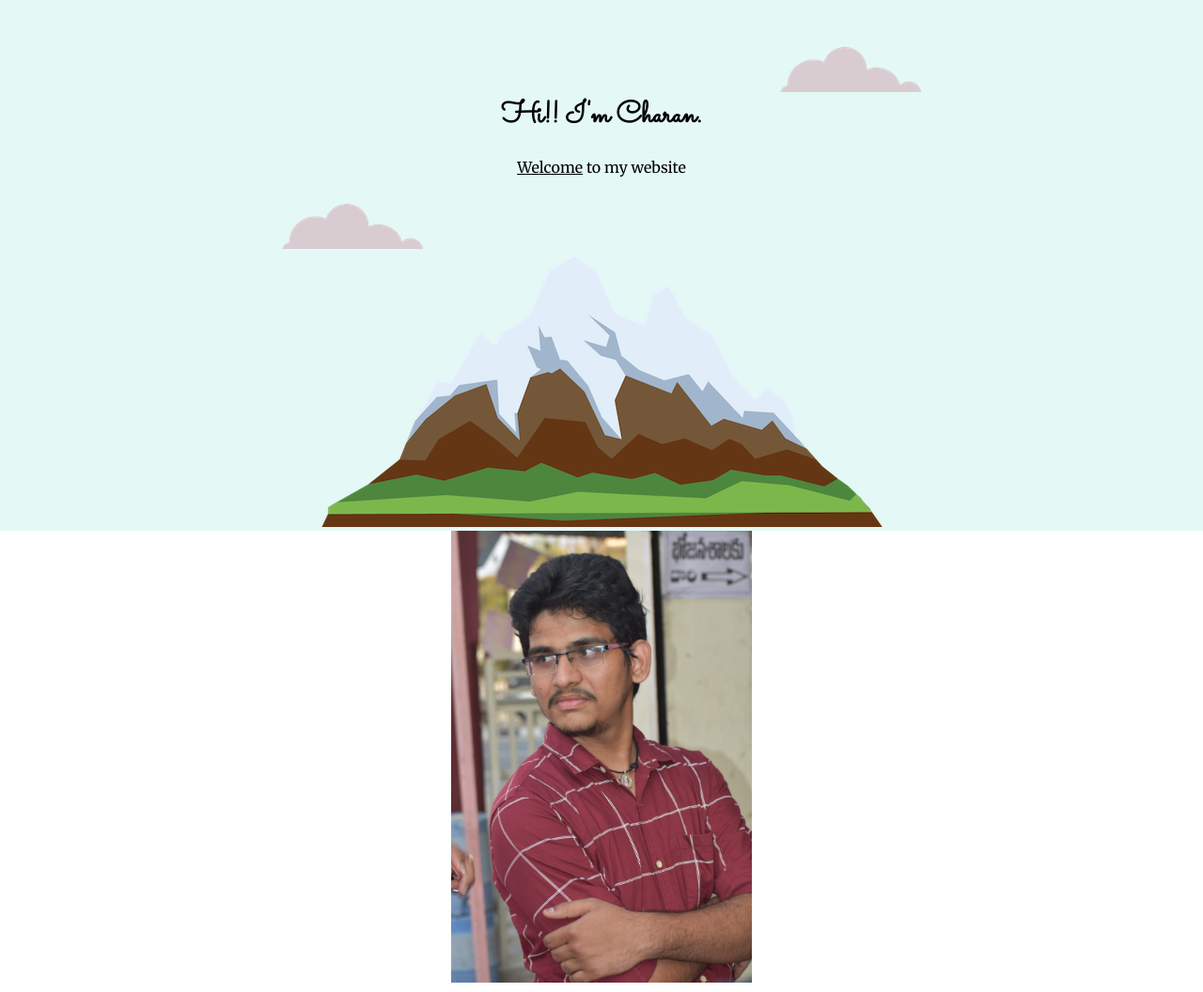
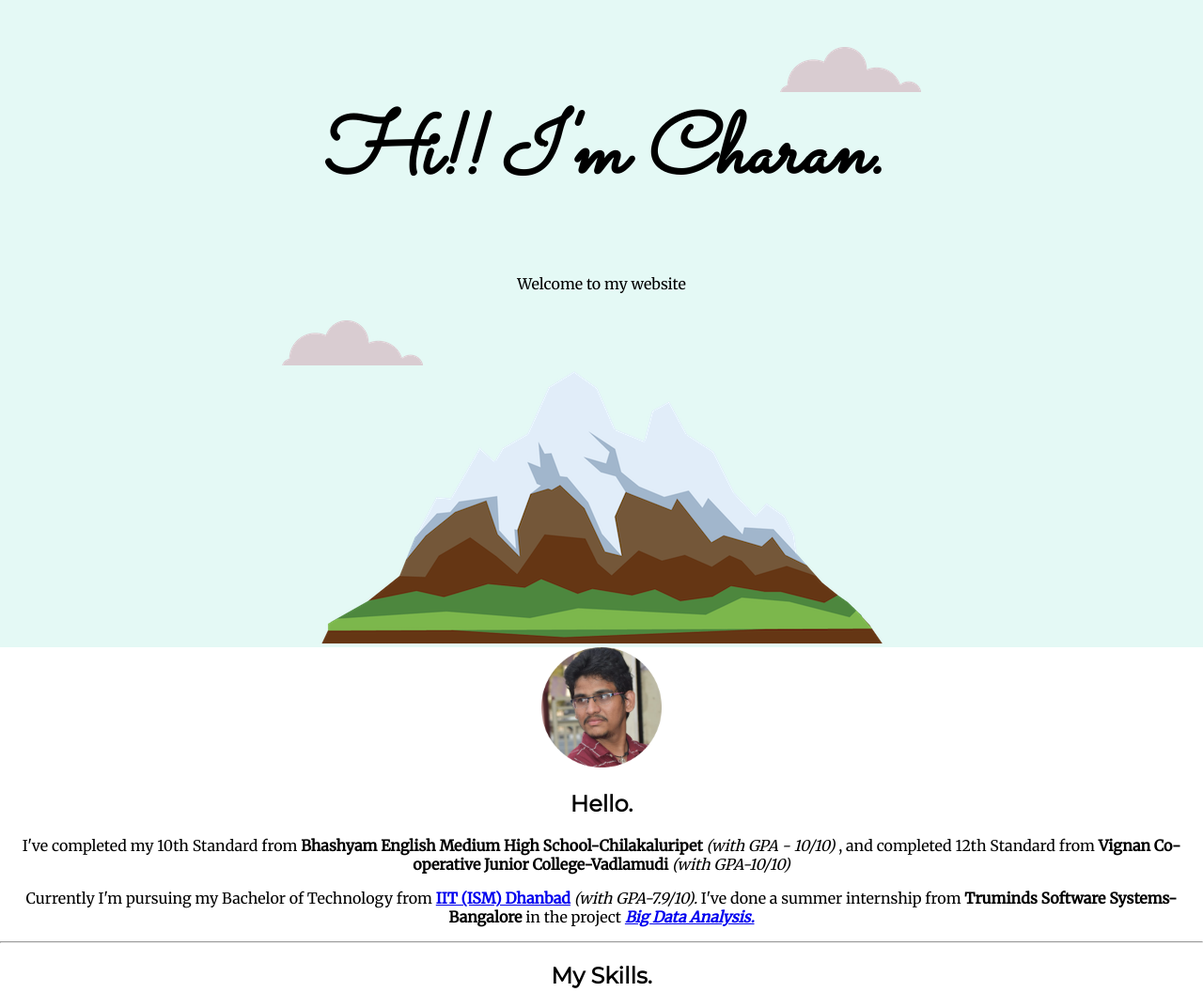
Before and after one commit to Charan-1111/Mysite, a plain HTML site: page index.html in a window 1280 px wide. Shown: the top 1056 px of the page at 94% size. Drawn offline with Linux system fonts and the light colour scheme.

Commit message:
second commit

```diff
--- a/css/styles.css
+++ b/css/styles.css
@@ -5,6 +5,7 @@ body{
 }
 
 h1{
+    font-size: 562.5%;
     margin-top: 0;
     font-family: 'Sacramento', cursive;
 }
@@ -31,10 +32,6 @@ h2{
 
 }
 
-.welcome{
-    text-decoration: underline;
-}
-
 .top-cloud{
     position: absolute;
     right: 300px;
@@ -54,7 +51,7 @@ h2{
 
 /* Image Stylng*/
 .profile-pic{
-    width:25%;
+    width:10%;
     height:auto;
 }
 
--- a/index.html
+++ b/index.html
@@ -12,7 +12,7 @@
 <body>
     <div class="topcontainer">
         <img class="top-cloud" src="images/cloud.png" alt="cloud  ">
-        <h1>Hi!! I'm Charan.</h1>
+        <h1><em>Hi!! I'm Charan.</em></h1>
         <p><span class="welcome">Welcome</span> to my website</p>
         <img class="bottom-cloud" src="images/cloud.png" alt="cloud">
         <img src="images/mountain.png" alt="mountain">
@@ -21,7 +21,7 @@
 
     <div class="middle-container">
   <div class="profile">
-    <img class="profile-pic" src="images/charan.jpeg" alt="">
+    <img class="profile-pic" src="images/charan1.png" alt="">
     <h2>Hello.</h2>
     <p>I've completed my 10th Standard from <strong>Bhashyam English Medium High School-Chilakaluripet</strong>
         <em>(with GPA - 10/10)</em> , and completed 12th Standard from <strong>Vignan Co-operative Junior College-Vadlamudi</strong>
@@ -70,6 +70,7 @@
   <a class="footer-link" href="https://www.linkedin.com/in/a-leelagurucharan-charan-638841190/"><img class="social-media" src="images/linkedin.png" alt=""></a>
   <a class="footer-link" href="https://twitter.com/19je0208"> <img class="social-media" src="images/twitter.png" alt=""></a>
   <a class="footer-link" href="https://wa.me//+919014920057"> <img class="social-media" src="images/whatsapp.jpg" alt=""></a>
+  <a class="footer-link" href="https://www.instagram.com/leelagurucharan/?hl=en"> <img class="social-media" src="images/instagram.jpg" alt=""></a>
   <p>© LeelaGuruCharan Avvaru.</p>
 </div>
 
```
Also changed, not shown: images/charan1.png (added), images/instagram.jpg (added).
